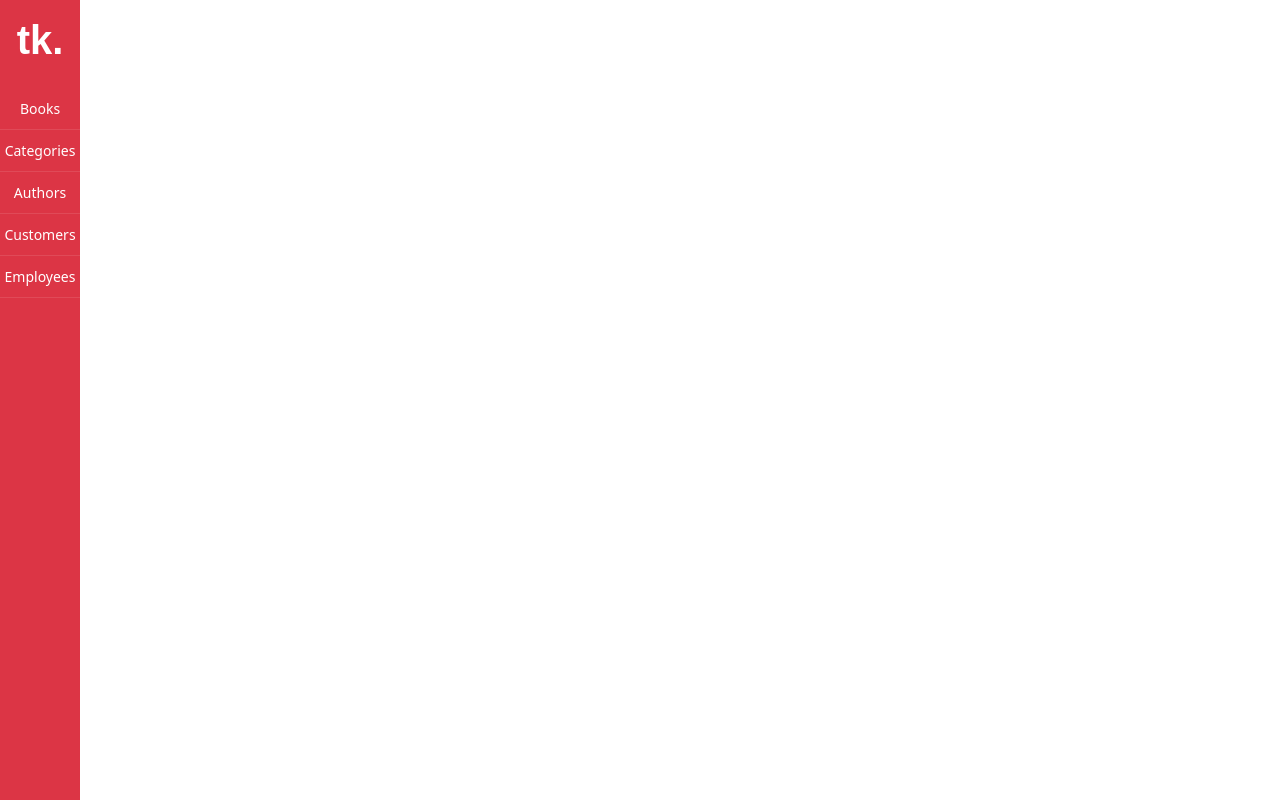
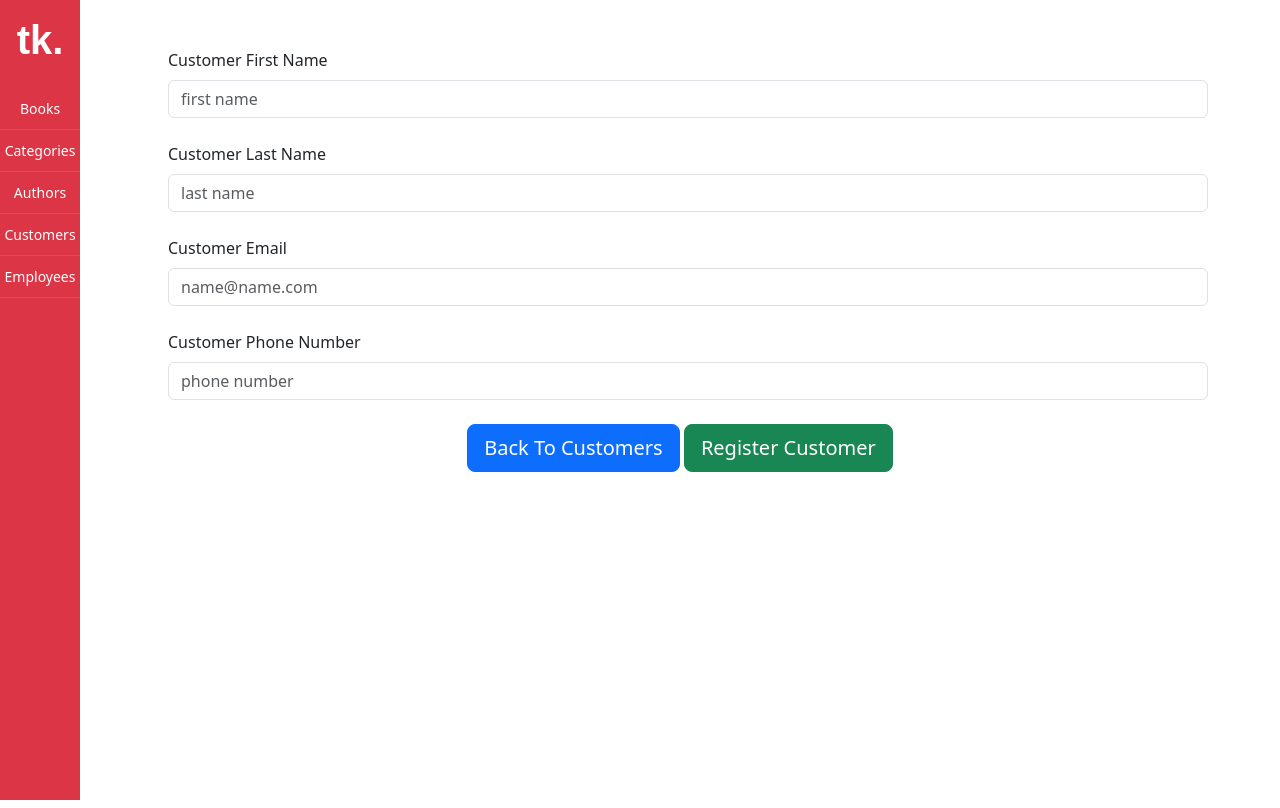
Before and after one commit to tkarakok/bookstoremanagement-frontend, an Angular app: page /customer-add in a window 1280 px wide. Before the commit this address led to /. Built offline with nearby package versions, Linux system fonts and the light colour scheme.

Commit message:
customer listed and new customer add to db

```diff
--- a/src/app/app.routes.ts
+++ b/src/app/app.routes.ts
@@ -5,6 +5,8 @@ import { LoginComponent } from './components/login/login/login.component';
 import { CategoryComponent } from './components/category/category/category.component';
 import { AuthorComponent } from './components/author/author/author.component';
 import { EmployeeComponent } from './components/employee/employee/employee.component';
+import { CustomerComponent } from './components/customer/customer/customer.component';
+import { CustomerAddComponent } from './components/customer-add/customer-add/customer-add.component';
 
 export const routes: Routes = [
     {path:"", pathMatch:"full", component:LoginComponent},
@@ -14,4 +16,6 @@ export const routes: Routes = [
     {path:"categories", component:CategoryComponent},
     {path:"authors", component:AuthorComponent},
     {path:"employees", component:EmployeeComponent},
+    {path:"customers", component:CustomerComponent},
+    {path:"customer-add", component:CustomerAddComponent},
 ];
--- /dev/null
+++ b/src/app/components/customer-add/customer-add/customer-add.component.html
@@ -0,0 +1,45 @@
+<form  [formGroup]="customerAddForm" class="mx-1 mx-md-4">
+
+    <div class="d-flex flex-row align-items-center mb-4">
+      <i class="fas fa-user fa-lg me-3 fa-fw"></i>
+      <div class="form-outline flex-fill mb-0">
+        <label class="form-label" for="form3Example1c">Customer First Name</label>
+        <input placeholder="first name" formControlName="firstName" type="text" id="firstname" class="form-control" />
+
+      </div>
+    </div>
+
+    <div class="d-flex flex-row align-items-center mb-4">
+        <i class="fas fa-user fa-lg me-3 fa-fw"></i>
+        <div class="form-outline flex-fill mb-0">
+          <label class="form-label" for="form3Example1c">Customer Last Name</label>
+          <input placeholder="last name" formControlName="lastName" type="text" id="lastname" class="form-control" />
+
+        </div>
+      </div>
+
+    <div class="d-flex flex-row align-items-center mb-4">
+      <i class="fas fa-envelope fa-lg me-3 fa-fw"></i>
+      <div class="form-outline flex-fill mb-0">
+        <label class="form-label" for="form3Example3c">Customer Email</label>
+        <input placeholder="name@name.com" formControlName="email" type="email" id="email" class="form-control" />
+
+      </div>
+    </div>
+
+    <div class="d-flex flex-row align-items-center mb-4">
+      <i class="fas fa-lock fa-lg me-3 fa-fw"></i>
+      <div class="form-outline flex-fill mb-0">
+        <label class="form-label" for="form3Example4c">Customer Phone Number</label>
+        <input placeholder="phone number" formControlName="phoneNumber" type="text" id="form3Example4c" class="form-control" />
+
+      </div>
+    </div>
+
+    <div class="d-flex justify-content-center mx-4 mb-3 mb-lg-4">
+      <button (click)="backToCustomers()" type="button" class="btn btn-primary btn-lg">Back To Customers</button>
+      &nbsp;
+      <button (click)="customerAdd()" type="button" class="btn btn-success btn-lg">Register Customer</button>
+    </div>
+
+  </form>
--- /dev/null
+++ b/src/app/components/customer-add/customer-add/customer-add.component.ts
@@ -0,0 +1,66 @@
+import { Component, OnInit } from '@angular/core';
+import { CommonModule } from '@angular/common';
+import {
+  FormGroup,
+  FormControl,
+  Validators,
+  FormBuilder,
+  FormsModule,
+  ReactiveFormsModule,
+} from '@angular/forms';
+import { ToastrService } from 'ngx-toastr';
+import { CustomerAddService } from '../../../service/customer-add.service';
+import { Router } from '@angular/router';
+
+@Component({
+  selector: 'app-customer-add',
+  standalone: true,
+  imports: [CommonModule, FormsModule, ReactiveFormsModule],
+  templateUrl: './customer-add.component.html',
+  styleUrl: './customer-add.component.css',
+  providers: [ToastrService, CustomerAddService],
+})
+export class CustomerAddComponent implements OnInit{
+  customerAddForm : FormGroup;
+
+  constructor(
+    private fb: FormBuilder,
+    private toastrService : ToastrService,
+    private customerAddService : CustomerAddService,
+    private router : Router
+    ) {}
+
+  ngOnInit(): void {
+    this.createCustomerAddForm();
+  }
+
+  createCustomerAddForm(){
+    this.customerAddForm = this.fb.group({
+      firstName: ['', Validators.required],
+      lastName: ['', Validators.required],
+      email: ['', Validators.required],
+      phoneNumber: ['', Validators.required],
+    });
+  }
+  backToCustomers(){
+    this.router.navigate(["/customers"]);
+  }
+  customerAdd(){
+    if(this.customerAddForm.valid){
+      let customerAddModel = Object.assign({}, this.customerAddForm.value);
+      this.customerAddService.customerAdd(customerAddModel).subscribe(
+        (response) => {
+          this.toastrService.success(
+            response.message
+          );
+        },
+        (error) => {
+          this.toastrService.error(error);
+        }
+      );
+    }
+    else{
+      this.toastrService.error('Try Again. Please fill all the fields');
+    }
+  }
+}
--- /dev/null
+++ b/src/app/components/customer/customer/customer.component.html
@@ -0,0 +1,37 @@
+<div class="container">
+    <div class="row">
+        <div class="col-12 mb-3 mb-lg-5">
+            <div class="overflow-hidden card table-nowrap table-card">
+                <div class="card-header d-flex justify-content-between align-items-center">
+                    <h5 class="mb-0" style="text-align: center;"><b>Customers</b></h5>
+                    <input type="text" class="btn btn-light btn-sm" placeholder="search">
+                    <button (click)="newCustomer()" type="button" class="btn btn-success">New Customer</button>
+                </div>
+                <div class="table-responsive">
+                    <table class="table mb-0">
+                        <thead class="small text-uppercase bg-body text-muted">
+                            <tr>
+                                <th>Customer Name</th>
+                                <th>Customer Email</th>
+                                <th>Customer Phone Number</th>
+                            </tr>
+                        </thead>
+                        <tbody>
+                            <tr *ngFor="let Customer of customers" class="align-middle">
+                                <td>
+                                    <div class="d-flex align-items-center">
+                                        <div>
+                                            <div class="h6 mb-0 lh-1">{{Customer.firstName + " " + Customer.lastName}}</div>
+                                        </div>
+                                    </div>
+                                </td>
+                                <td> <span class="d-inline-block align-middle">{{Customer.email}}</span></td>
+                                <td> <span class="d-inline-block align-middle">{{Customer.phoneNumber}}</span></td>
+                            </tr>
+                        </tbody>
+                    </table>
+                </div>
+            </div>
+        </div>
+    </div>
+</div>
--- /dev/null
+++ b/src/app/components/customer/customer/customer.component.ts
@@ -0,0 +1,34 @@
+import { Component, OnInit } from '@angular/core';
+import { CommonModule } from '@angular/common';
+import { Customer } from '../../../model/customer';
+import { CustomerService } from '../../../service/customer.service';
+import { Router } from '@angular/router';
+
+@Component({
+  selector: 'app-customer',
+  standalone: true,
+  imports: [CommonModule],
+  templateUrl: './customer.component.html',
+  styleUrl: './customer.component.css'
+})
+export class CustomerComponent implements OnInit {
+
+  customers : Customer[] = [];
+
+  constructor(private customerService : CustomerService, private router: Router) { }
+  ngOnInit(): void {
+    this.getCustomer();
+  }
+
+
+  getCustomer(){
+    this.customerService.getCustomers().subscribe(response => {
+      this.customers = response.data;
+    });
+  }
+
+  newCustomer(){
+    this.router.navigate(["/customer-add"]);
+  }
+
+}
--- /dev/null
+++ b/src/app/model/customer.ts
@@ -0,0 +1,7 @@
+export interface Customer{
+    id : number;
+    firstName : string;
+    lastName : string;
+    email : string;
+    phoneNumber : string;
+}
--- /dev/null
+++ b/src/app/model/customerAddModel.ts
@@ -0,0 +1,6 @@
+export interface customerAddModel{
+    firstName: string;
+    lastName: string;
+    email: string;
+    phoneNumber: string;
+}
--- /dev/null
+++ b/src/app/service/customer-add.service.ts
@@ -0,0 +1,17 @@
+import { HttpClient } from '@angular/common/http';
+import { Injectable } from '@angular/core';
+import { customerAddModel } from '../model/customerAddModel';
+import { ResponseModel } from '../model/responseModel';
+
+@Injectable({
+  providedIn: 'root'
+})
+export class CustomerAddService {
+  apiUrl = "https://localhost:44308/api/";
+  constructor(private httpClient:HttpClient) { }
+
+  customerAdd(customerAddModel:customerAddModel){
+    let newPath = this.apiUrl + "customers/addcustomer";
+    return this.httpClient.post<ResponseModel>(newPath, customerAddModel);
+  }
+}
--- /dev/null
+++ b/src/app/service/customer.service.ts
@@ -0,0 +1,18 @@
+import { HttpClient } from '@angular/common/http';
+import { Injectable } from '@angular/core';
+import { listResponseModel } from '../model/listResponseModel';
+import { Customer } from '../model/customer';
+
+@Injectable({
+  providedIn: 'root'
+})
+export class CustomerService {
+  apiUrl = "https://localhost:44308/api/";
+
+  constructor(private httpClient : HttpClient) { }
+
+  getCustomers(){
+    let newPath = this.apiUrl + "customers/getall";
+    return this.httpClient.get<listResponseModel<Customer>>(newPath);
+  }
+}
```
Also changed, not shown: src/app/app.component.ts (+10 -2 lines), src/app/components/customer-add/customer-add/customer-add.component.css (added), src/app/components/customer/customer/customer.component.css (added), 2 other files (tests, documents, lock files or other folders).
